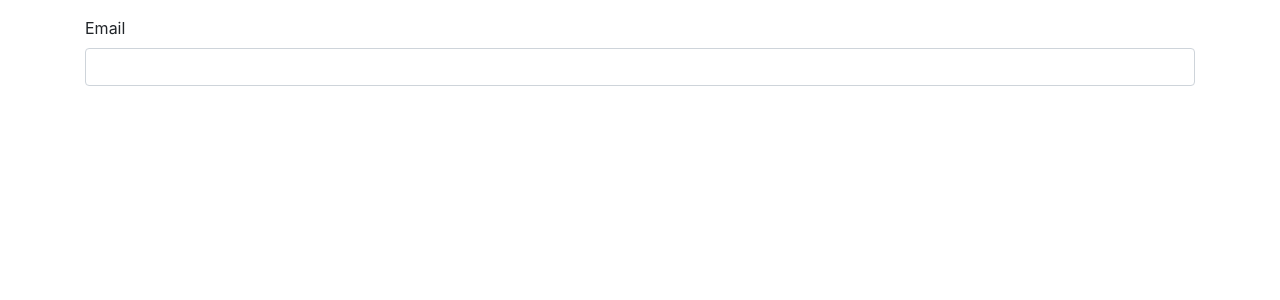
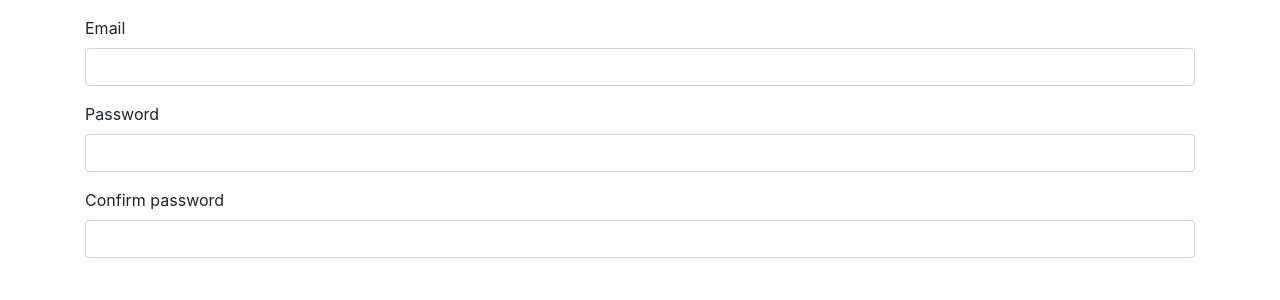
Before and after one commit to necarof/app-project, a Vue app: page / in a window 1280 px wide. Shown: the top 300 px of the page. Built offline with nearby package versions, Linux system fonts and the light colour scheme.

Commit message:
Added password verification

```diff
--- a/src/App.vue
+++ b/src/App.vue
@@ -18,24 +18,62 @@
           This field shold be an email
         </div>
       </div>
+
+      <div class="form-group">
+        <label for="password">Password</label>
+        <input
+          type="password"
+          id="password"
+          class="form-control"
+          :class="{'is-invalid' : $v.password.$error}"
+          @input="$v.password.$touch()"
+          v-model="password"
+        >
+        <div class="invalid-feedback" v-if="!$v.password.minLength">
+          Min length of password is {{ $v.password.$params.minLength.min }}. Now it is {{ password.length }}.
+        </div>
+      </div>
+
+      <div class="form-group">
+        <label for="confirm">Confirm password</label>
+        <input
+          type="password"
+          id="confirm"
+          class="form-control"
+          :class="{'is-invalid' : $v.confirmPassword.$error}"
+          @input="$v.confirmPassword.$touch()"
+          v-model="confirmPassword"
+        >
+        <div class="invalid-feedback" v-if="!$v.confirmPassword.sameAs">
+          Password shold be match
+        </div>
+      </div>
     </form>
   </div>
 </template>
 
 <script>
-import { required, email } from 'vuelidate/lib/validators'
+import { required, email, minLength, sameAs } from 'vuelidate/lib/validators'
 
 export default {
   name: 'App',
   data () {
     return {
-      email: ''
+      email: '',
+      password: '',
+      confirmPassword: ''
     }
   },
   validations: {
     email: {
       required,
       email
+    },
+    password: {
+      minLength: minLength(8)
+    },
+    confirmPassword: {
+      sameAs: sameAs('password')
     }
   }
 }
```
